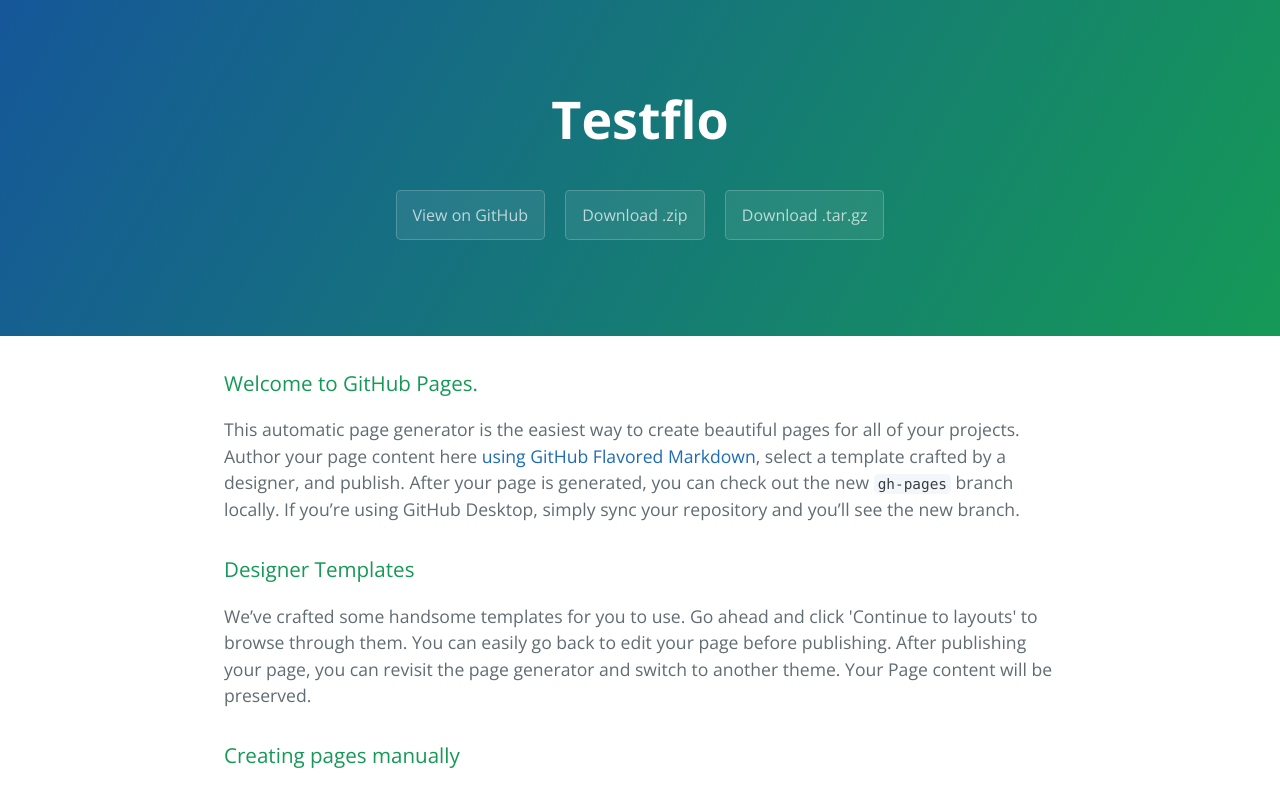
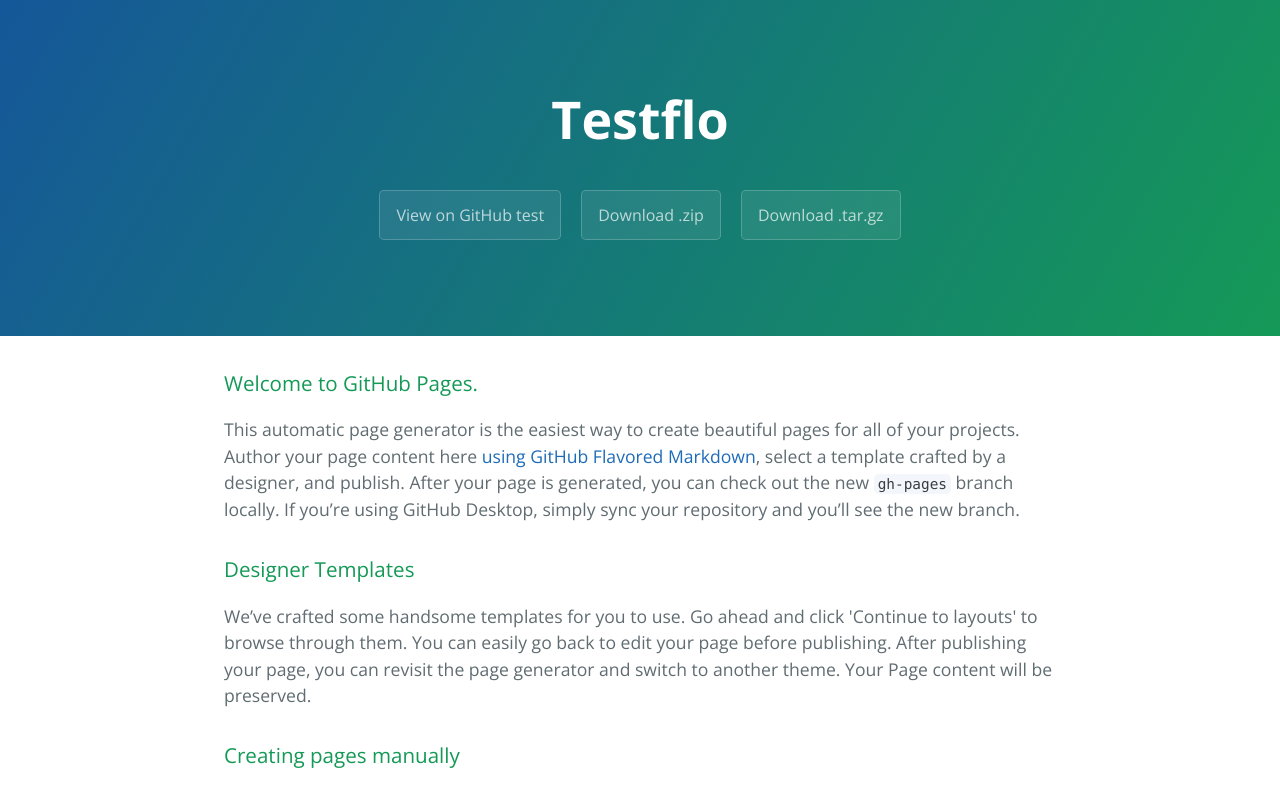
Before and after one commit to runawaypj/testFlo, a plain HTML site: page index.html in a window 1280 px wide. Shown: the top 786 px of the page. Drawn offline with nearby package versions, Linux system fonts and the light colour scheme.

Commit message:
Update index.html

```diff
--- a/index.html
+++ b/index.html
@@ -10,10 +10,11 @@
     <link rel="stylesheet" type="text/css" href="stylesheets/github-light.css" media="screen">
   </head>
   <body>
+
     <section class="page-header">
       <h1 class="project-name">Testflo</h1>
       <h2 class="project-tagline"></h2>
-      <a href="https://github.com/runawaypj/testFlo" class="btn">View on GitHub</a>
+      <a href="https://github.com/runawaypj/testFlo" class="btn">View on GitHub test</a>
       <a href="https://github.com/runawaypj/testFlo/zipball/master" class="btn">Download .zip</a>
       <a href="https://github.com/runawaypj/testFlo/tarball/master" class="btn">Download .tar.gz</a>
     </section>
```
